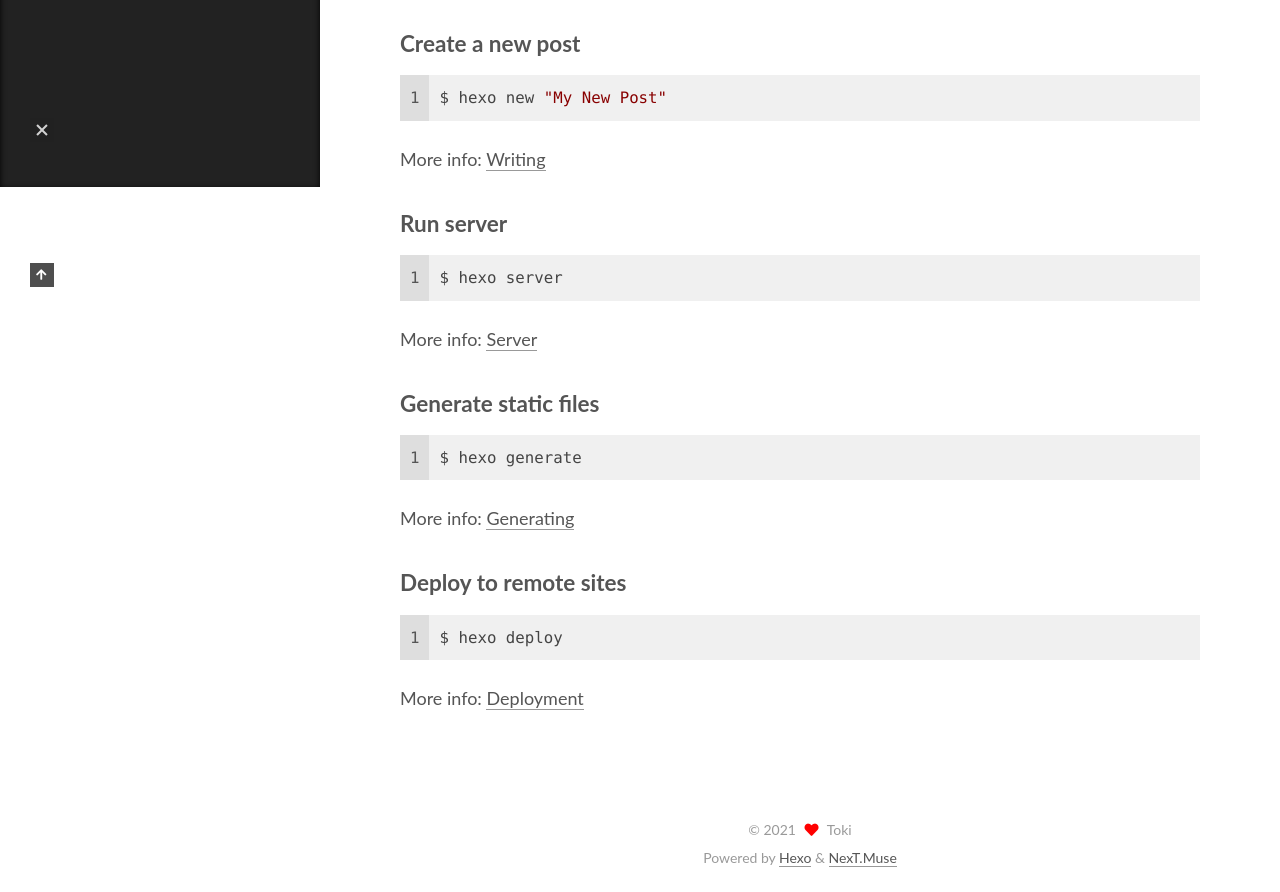
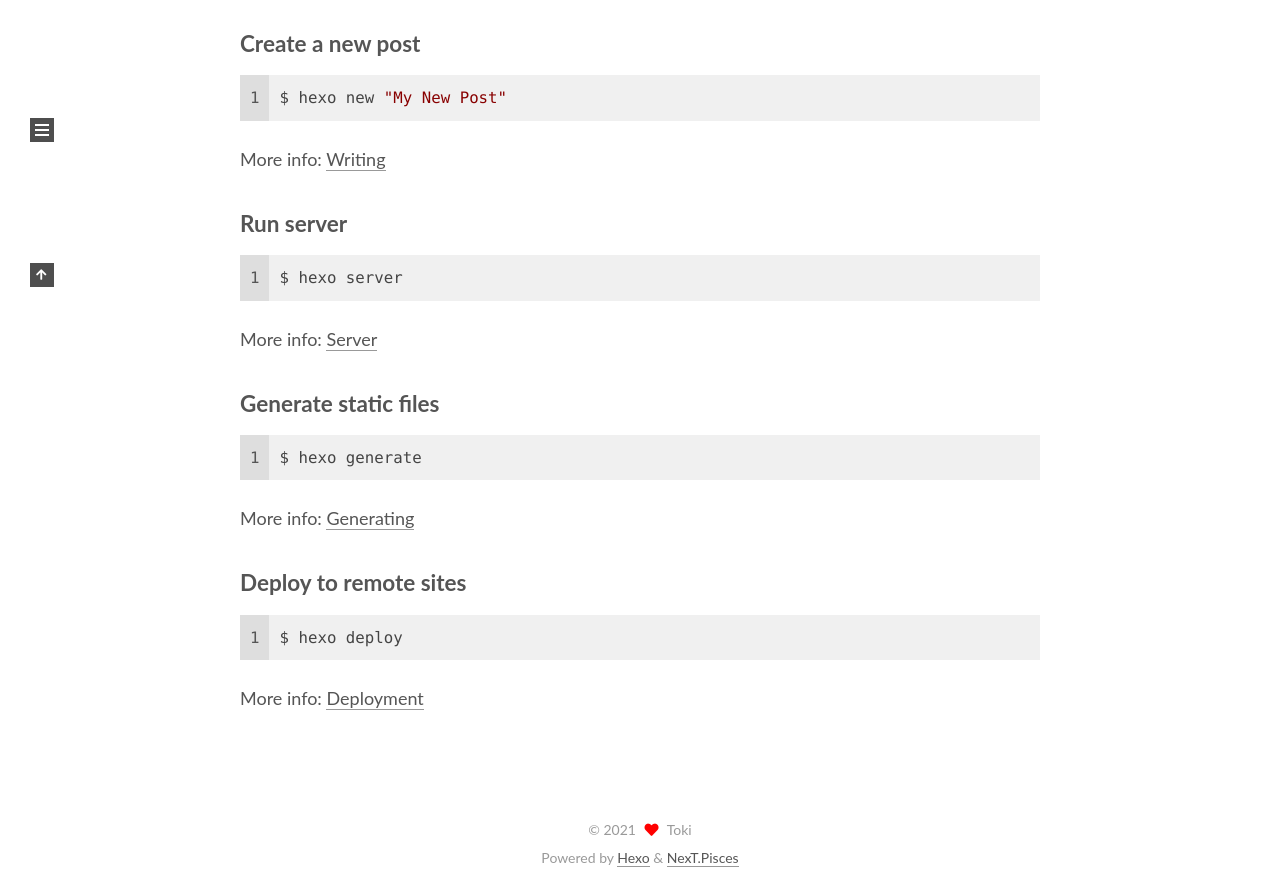
Before and after one commit to luotaocheng/luotaocheng.github.io, a plain HTML site: page 2021/12/19/hello-world/index.html in a window 1280 px wide. Shown: the part 613-1505 px from the top of the page. Drawn offline with nearby package versions, Linux system fonts and the light colour scheme; a script that the page names is missing.

Commit message:
Site updated: 2021-12-19 21:10:00

```diff
--- a/2021/12/19/hello-world/index.html
+++ b/2021/12/19/hello-world/index.html
@@ -19,7 +19,7 @@
 <link rel="stylesheet" href="https://cdn.jsdelivr.net/npm/@fortawesome/fontawesome-free@5.15.4/css/all.min.css" integrity="sha256-mUZM63G8m73Mcidfrv5E+Y61y7a12O5mW4ezU3bxqW4=" crossorigin="anonymous">
   <link rel="stylesheet" href="https://cdn.jsdelivr.net/npm/animate.css@3.1.1/animate.min.css" integrity="sha256-PR7ttpcvz8qrF57fur/yAx1qXMFJeJFiA6pSzWi0OIE=" crossorigin="anonymous">
 
-<script class="next-config" data-name="main" type="application/json">{"hostname":"example.com","root":"/","images":"/images","scheme":"Muse","darkmode":false,"version":"8.8.2","exturl":false,"sidebar":{"position":"left","display":"post","padding":18,"offset":12},"copycode":false,"bookmark":{"enable":false,"color":"#222","save":"auto"},"mediumzoom":false,"lazyload":false,"pangu":false,"comments":{"style":"tabs","active":null,"storage":true,"lazyload":false,"nav":null},"stickytabs":false,"motion":{"enable":true,"async":false,"transition":{"post_block":"fadeIn","post_header":"fadeInDown","post_body":"fadeInDown","coll_header":"fadeInLeft","sidebar":"fadeInUp"}},"prism":false,"i18n":{"placeholder":"Searching...","empty":"We didn't find any results for the search: ${query}","hits_time":"${hits} results found in ${time} ms","hits":"${hits} results found"}}</script><script src="/js/config.js"></script>
+<script class="next-config" data-name="main" type="application/json">{"hostname":"example.com","root":"/","images":"/images","scheme":"Pisces","darkmode":false,"version":"8.8.2","exturl":false,"sidebar":{"position":"left","display":"post","padding":18,"offset":12},"copycode":false,"bookmark":{"enable":false,"color":"#222","save":"auto"},"mediumzoom":false,"lazyload":false,"pangu":false,"comments":{"style":"tabs","active":null,"storage":true,"lazyload":false,"nav":null},"stickytabs":false,"motion":{"enable":true,"async":false,"transition":{"post_block":"fadeIn","post_header":"fadeInDown","post_body":"fadeInDown","coll_header":"fadeInLeft","sidebar":"fadeInUp"}},"prism":false,"i18n":{"placeholder":"Searching...","empty":"We didn't find any results for the search: ${query}","hits_time":"${hits} results found in ${time} ms","hits":"${hits} results found"}}</script><script src="/js/config.js"></script>
 <meta name="description" content="Welcome to Hexo! This is your very first post. Check documentation for more info. If you get any problems when using Hexo, you can find the answer in troubleshooting or you can ask me on GitHub. Quick">
 <meta property="og:type" content="article">
 <meta property="og:title" content="Hello World">
@@ -292,7 +292,7 @@
   </span>
   <span class="author" itemprop="copyrightHolder">Toki</span>
 </div>
-  <div class="powered-by">Powered by <a href="https://hexo.io/" rel="noopener" target="_blank">Hexo</a> & <a href="https://theme-next.js.org/muse/" rel="noopener" target="_blank">NexT.Muse</a>
+  <div class="powered-by">Powered by <a href="https://hexo.io/" rel="noopener" target="_blank">Hexo</a> & <a href="https://theme-next.js.org/pisces/" rel="noopener" target="_blank">NexT.Pisces</a>
   </div>
 
     </div>
@@ -300,7 +300,7 @@
 
 
   <script src="https://cdn.jsdelivr.net/npm/animejs@3.2.1/lib/anime.min.js" integrity="sha256-XL2inqUJaslATFnHdJOi9GfQ60on8Wx1C2H8DYiN1xY=" crossorigin="anonymous"></script>
-<script src="/js/comments.js"></script><script src="/js/utils.js"></script><script src="/js/motion.js"></script><script src="/js/schemes/muse.js"></script><script src="/js/next-boot.js"></script>
+<script src="/js/comments.js"></script><script src="/js/utils.js"></script><script src="/js/motion.js"></script><script src="/js/next-boot.js"></script>
 
 
 <script src="https://cdn.jsdelivr.net/npm/algoliasearch@4.11.0/dist/algoliasearch-lite.umd.js" integrity="sha256-48AZ24Ct05NAMLT7hvYgeW1X350OgEcZvHd6Ih6xwOA=" crossorigin="anonymous"></script>
```
Also changed, not shown: archives/2021/12/index.html (+3 -3 lines), archives/2021/index.html (+3 -3 lines), archives/index.html (+3 -3 lines), index.html (+3 -3 lines).
